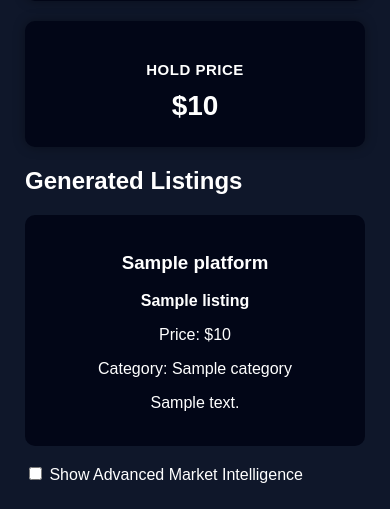
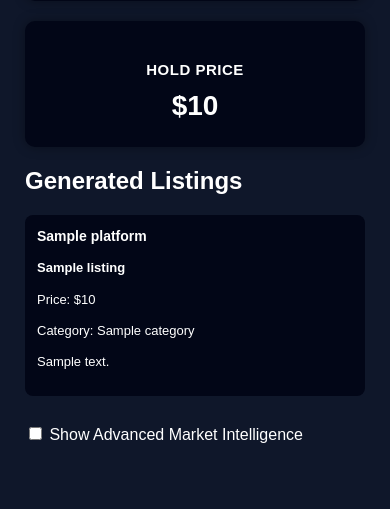
Before and after one commit to donnieclams42-star/clams-resale-engine, a FastAPI app: template templates/dashboard.html in a window 390 px wide. Shown: the part 1674-2183 px from the top of the page. After the commit the page ends 2117 px from the top, so only its background shows below. Run offline with FastAPI, Linux system fonts and the light colour scheme; the template is opened without the code that fills it: most values are stand-ins (such as "Sample title", 1, 10 or a date in 2020); grey boxes marked "Sample" are stand-in pictures; some libraries are stand-ins or nearby versions.

Commit message:
UI: compact generated listings for mobile

```diff
--- a/templates/dashboard.html
+++ b/templates/dashboard.html
@@ -104,6 +104,8 @@ background:#2563eb;
 color:white;
 }
 
+/* PRICING */
+
 .price-grid{
 display:grid;
 grid-template-columns:repeat(3,1fr);
@@ -118,6 +120,8 @@ border-radius:10px;
 text-align:center;
 }
 
+/* METRICS */
+
 .metric-grid{
 display:grid;
 grid-template-columns:repeat(3,1fr);
@@ -131,6 +135,24 @@ padding:18px;
 border-radius:10px;
 text-align:center;
 }
+
+/* NEW SMALL LISTING CARD */
+
+.listing-card{
+background:#020617;
+padding:12px;
+border-radius:8px;
+margin-bottom:10px;
+font-size:13px;
+line-height:1.4;
+}
+
+.listing-card h3{
+margin:0 0 4px 0;
+font-size:14px;
+}
+
+/* UTILITIES */
 
 .hidden{
 display:none;
@@ -168,6 +190,8 @@ width:100%;
 max-width:400px;
 margin-top:10px;
 }
+
+/* MOBILE */
 
 @media (max-width:900px){
 
@@ -264,8 +288,6 @@ scanner.style.display="none"
 
 <body>
 
-<!-- HEADER -->
-
 <div class="header">
 
 <div class="logo">
@@ -287,7 +309,6 @@ scanner.style.display="none"
 <div class="app-container">
 
 <h1>Market Analyzer</h1>
-
 
 <form method="post" action="/app" enctype="multipart/form-data">
 
@@ -324,12 +345,11 @@ scanner.style.display="none"
 
 </div>
 
-<!-- IMAGE / CAMERA -->
-
 <div style="margin-bottom:20px">
 
 <label>Upload / Take Photo</label>
-<input type="file" name="photo" accept="image/*" capture="environment">
+
+<input type="file" name="photo" accept="image/*">
 
 <br><br>
 
@@ -396,7 +416,7 @@ View Listing
 
 {% for platform, listing in generated_listings.items() %}
 
-<div class="metric-card">
+<div class="listing-card">
 
 <h3>{{platform|capitalize}}</h3>
 
```
